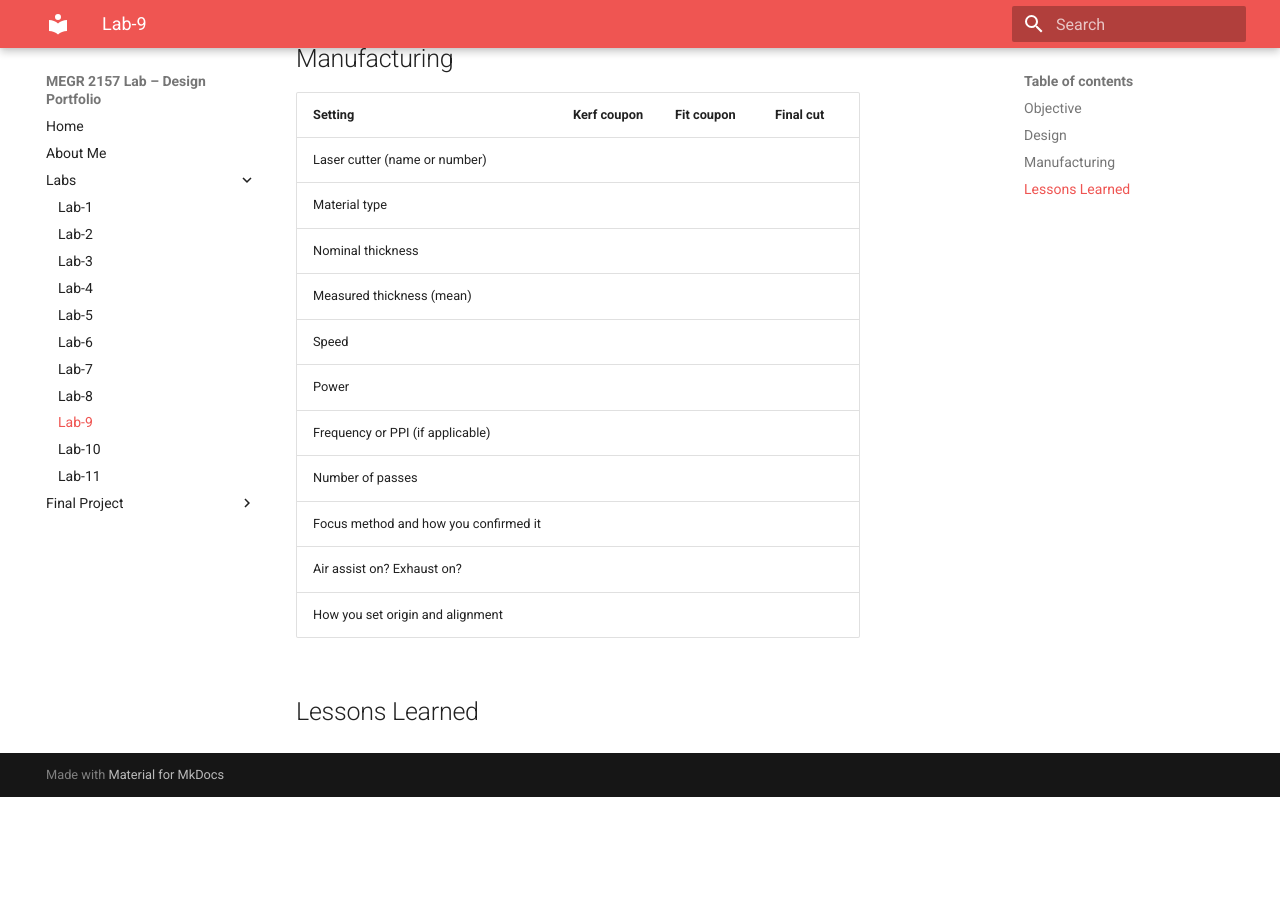
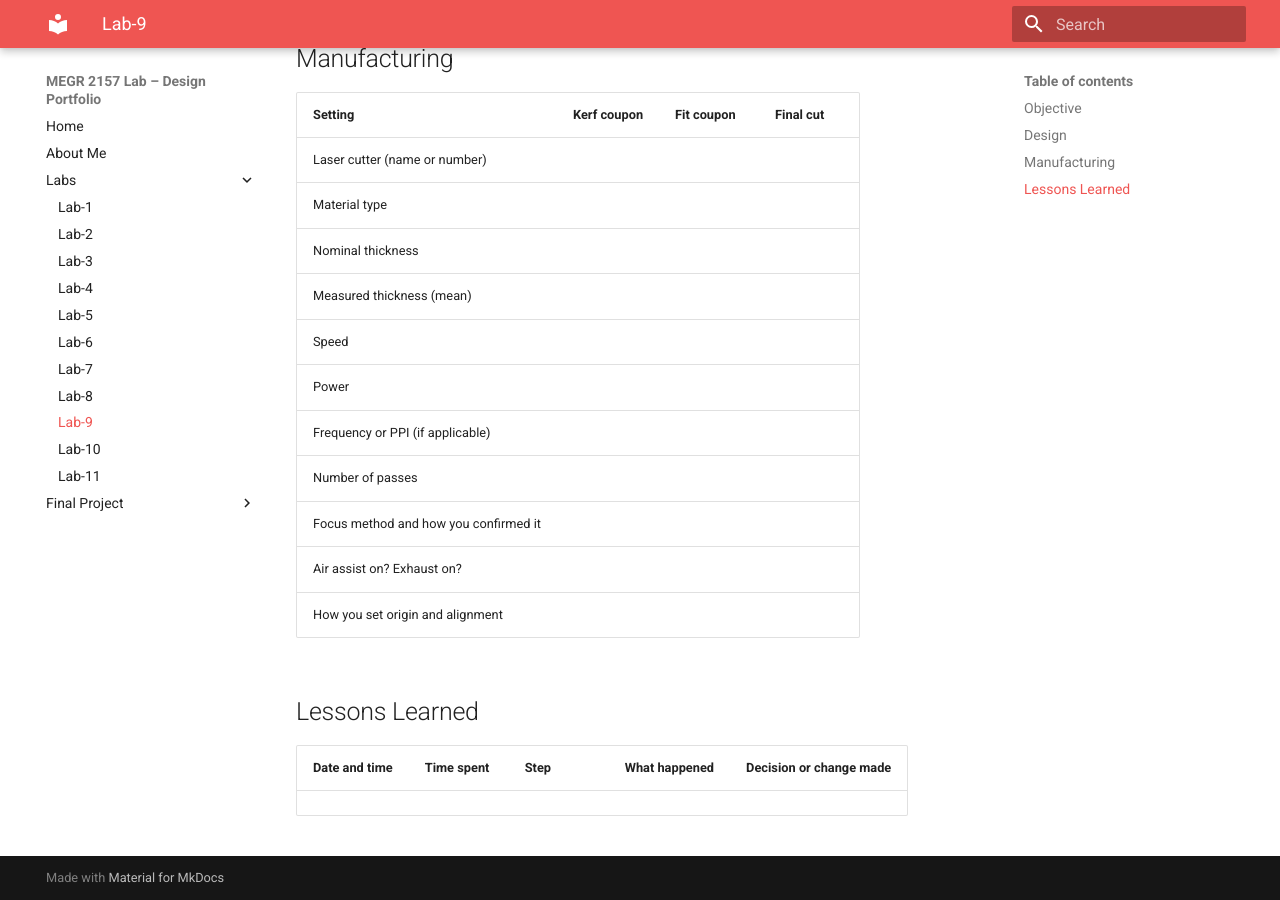
Before and after one commit to jfbrand/jack-brandon-lab-portfolio, an MkDocs documentation site: the page built from docs/Labs/L09/index.md, in a window 1280 px wide and 900 px high, scrolled down 709 px. Built offline with MkDocs 1.6.1 and Material for MkDocs 9.7.7, drawn with Linux system fonts in a browser that asks for light colours; before the commit the page ends 1506 px from its top, so only the background shows below that.

Commit message:
Add lessons learned table to index.md

```diff
--- a/docs/Labs/L09/index.md
+++ b/docs/Labs/L09/index.md
@@ -32,3 +32,6 @@
 | How you set origin and alignment |
 
 ## Lessons Learned
+
+| Date and time	| Time spent |	Step |	What happened |	Decision or change made |
+|---|---|---|---|---|
```
